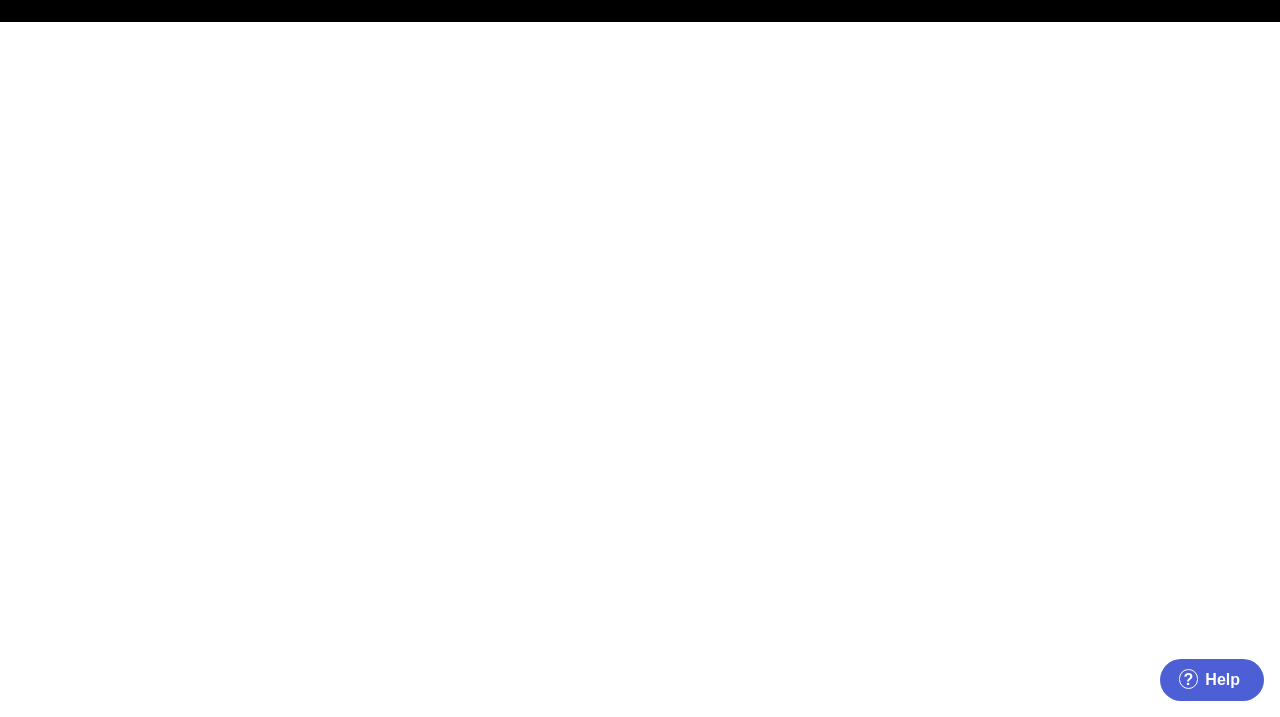
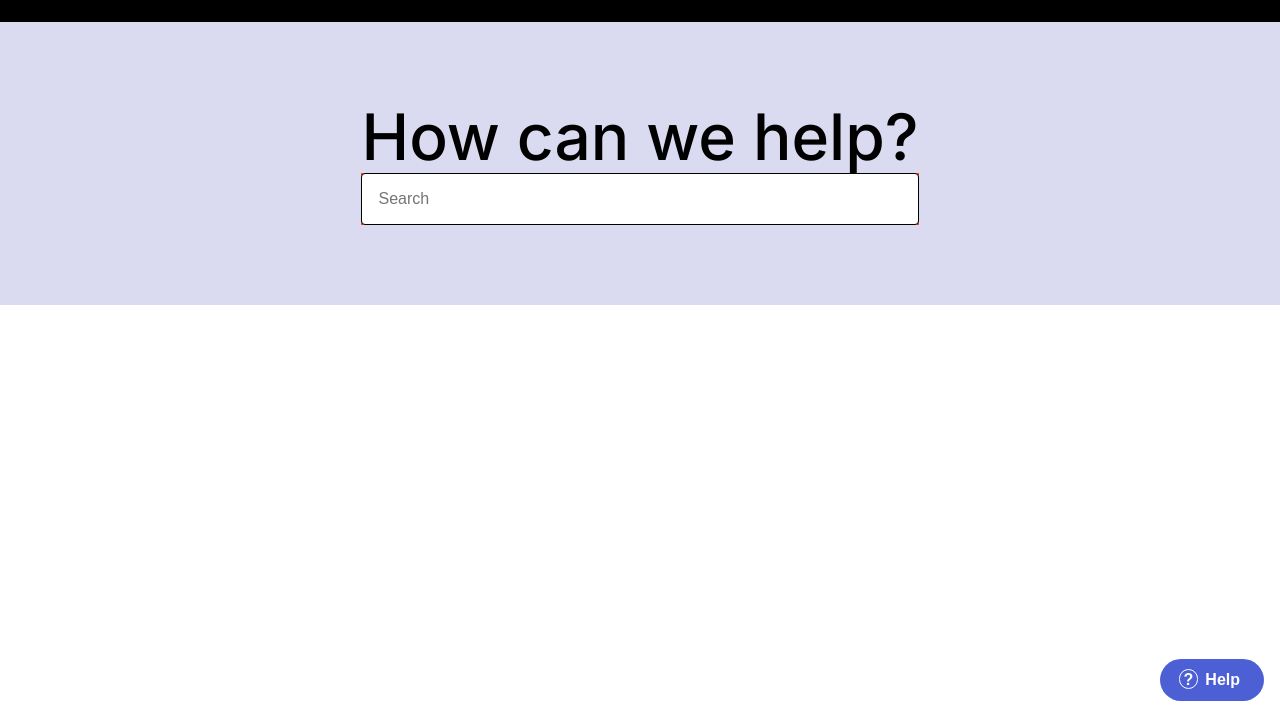
Before and after one commit to SpectreAscended/abstract-clone, a plain HTML site: page index.html in a window 1280 px wide. Shown: the part 83-800 px from the top of the page. Drawn offline with Linux system fonts and the light colour scheme.

Commit message:
Added hero section. Still needs work

```diff
--- a/css/style.css
+++ b/css/style.css
@@ -1,4 +1,4 @@
-@import url('https://fonts.googleapis.com/css2?family=Inter:wght@400;700&display=swap');
+@import url('https://fonts.googleapis.com/css2?family=Inter:wght@400;500;700&display=swap');
 
 :root {
   --color-primary: #4c5fd5;
@@ -84,6 +84,8 @@ a:visited {
   text-decoration: underline;
 }
 
+/* Buttons */
+
 .btn {
   padding: 0.75rem 1.5rem;
   font-size: inherit;
@@ -132,3 +134,36 @@ a:visited {
   top: 0.65rem;
   left: 1.2rem;
 }
+
+/* Hero section */
+
+.section__hero {
+  background-color: var(--color-secondary);
+  display: flex;
+  justify-content: center;
+  flex-grow: 1;
+  padding: 5rem;
+}
+
+.hero__search-wrapper {
+  margin: 5rem auto;
+}
+
+.heading--hero {
+  font-size: 4rem;
+  font-weight: 500;
+}
+
+.hero__form {
+  max-width: 60rem;
+  background-color: orangered;
+}
+
+.hero__form-input {
+  width: 100%;
+  display: block;
+  font-size: inherit;
+  padding: 1rem;
+  border-radius: 0.25rem;
+  border: 1px solid var(--color-black);
+}
--- a/index.html
+++ b/index.html
@@ -29,6 +29,16 @@
         </button>
       </div>
     </nav>
+    <main>
+      <section class="section__hero">
+        <div class="hero--search-wrapper">
+          <h2 class="heading--hero">How can we help?</h2>
+          <form role="search" autocomplete="off" class="hero__form">
+            <input type="text" class="hero__form-input" placeholder="Search" />
+          </form>
+        </div>
+      </section>
+    </main>
     <button class="btn btn--help">
       <span>?</span>
       <a href="#"> Help</a>
```
